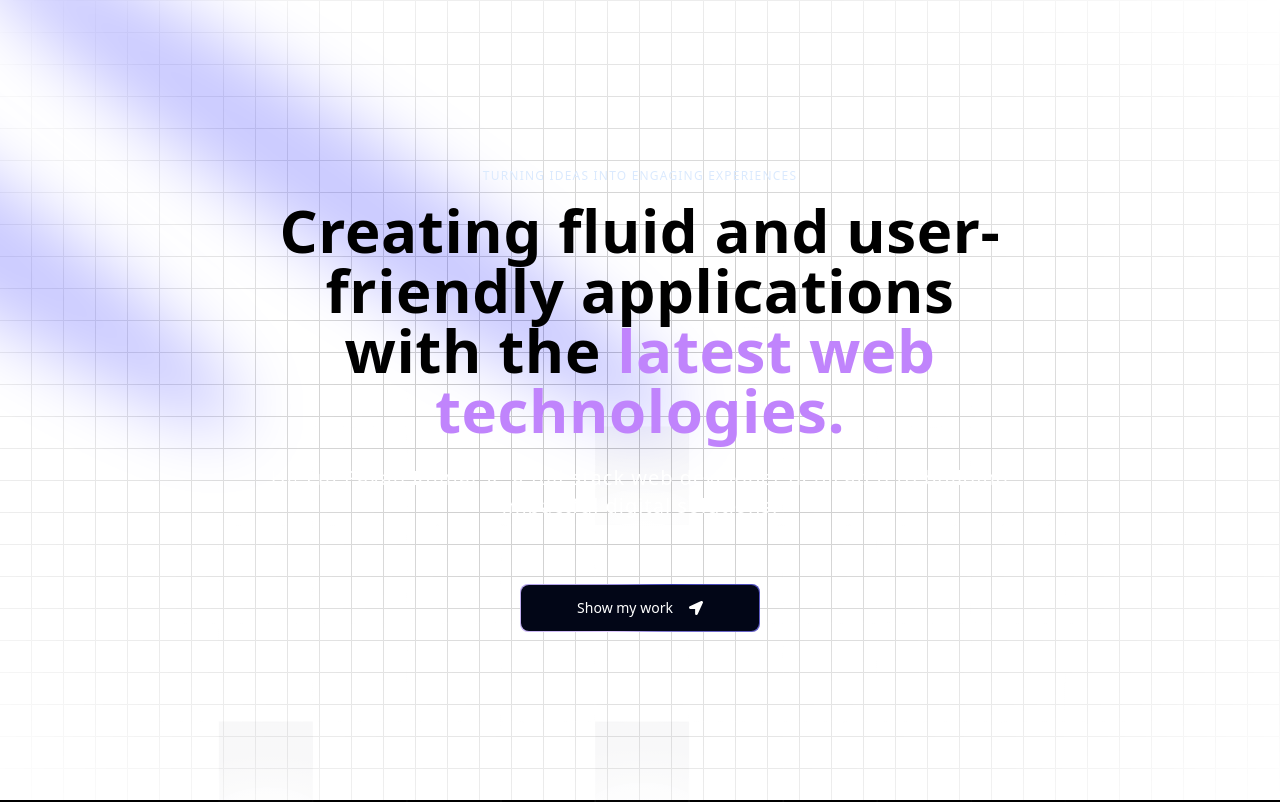
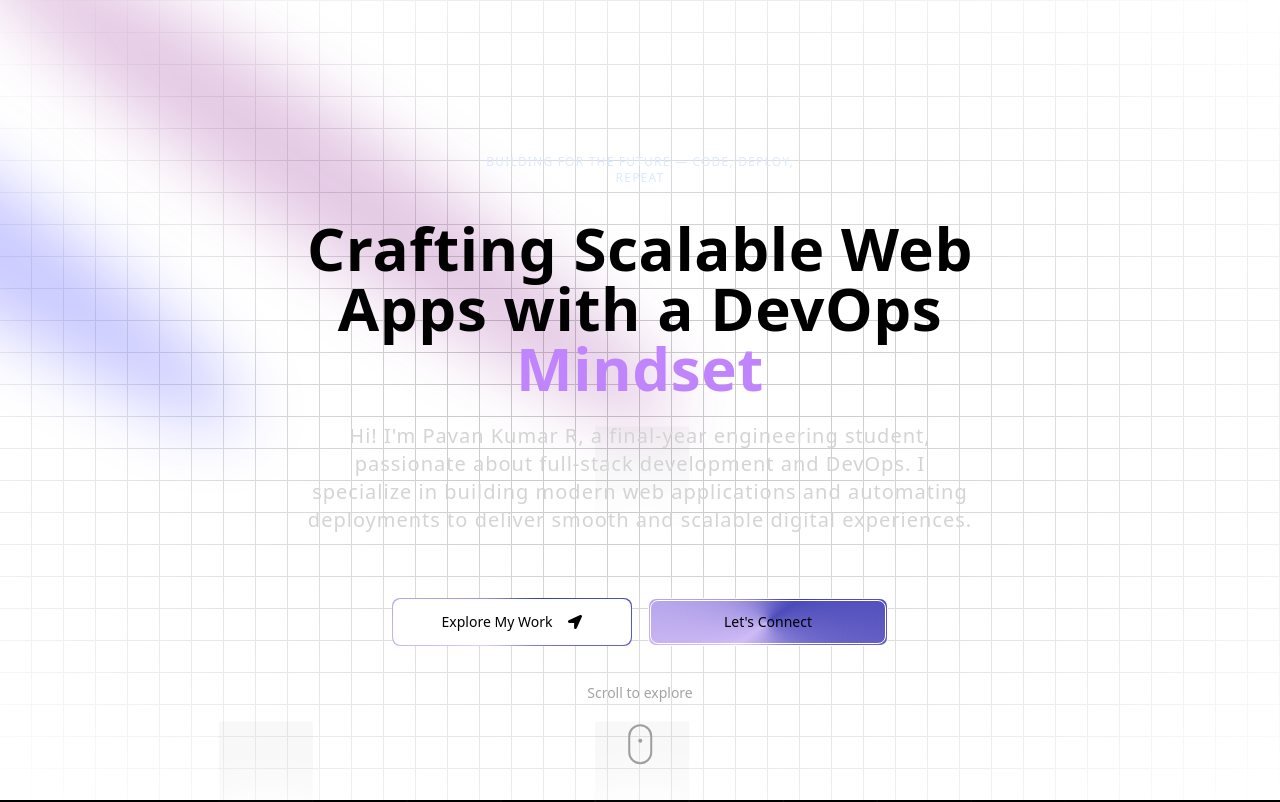
Before and after one commit to p-k-pavan/Profile, a Next.js app: page / in a window 1280 px wide. Shown: the top 802 px of the page. Built offline with nearby package versions, Linux system fonts and the light colour scheme.

Commit message:
Hero page update

```diff
--- a/app/components/Hero.tsx
+++ b/app/components/Hero.tsx
@@ -4,45 +4,110 @@ import { Spotlight } from "./ui/Spotlight";
 import { TextGenerateEffect } from "./ui/TextGenerateEffect";
 import MagicButton from "./ui/MagicButton";
 import { FaLocationArrow } from "react-icons/fa";
+import { motion } from "framer-motion";
 
 const Hero = () => {
   return (
-    <div className="relative h-screen"> {/* Changed to relative to manage positioning better */}
-      <div>
+    <div className="relative h-screen w-full overflow-hidden bg-black flex flex-col items-center justify-center">
+      <div className="absolute inset-0 z-0">
         <Spotlight
           className="-top-40 -left-10 md:-left-32 md:-top-20 h-screen"
           fill="white"
         />
-        <Spotlight className="absolute left-80 top-28 h-[80vh] w-[50vw]" fill="blue" />
+        <Spotlight
+          className="absolute left-80 top-28 h-[80vh] w-[50vw]"
+          fill="purple"
+        />
         <Spotlight
           className="absolute right-80 top-28 h-[80vh] w-[50vw]"
           fill="blue"
         />
+
+        <div className="absolute h-full w-full dark:bg-black bg-white dark:bg-grid-white/[0.03] bg-grid-black/[0.2]">
+          <div className="absolute pointer-events-none inset-0 flex items-center justify-center dark:bg-black bg-white [mask-image:radial-gradient(ellipse_at_center,transparent_20%,black)]" />
+        </div>
       </div>
-      <div className="absolute top-0 left-0 flex items-center justify-center h-full w-full dark:bg-black bg-white dark:bg-grid-white/[0.1] bg-grid-black/[0.2]">
-        <div className="absolute pointer-events-none inset-0 flex items-center justify-center dark:bg-black bg-white [mask-image:radial-gradient(ellipse_at_center,transparent_20%,black)]"></div>
-        <div className="flex justify-center relative my-20 z-10">
-          <div className="max-w-[89vw] md:max-w-2xl lg:max-w-[60vw] flex flex-col items-center justify-center">
-            <h2 className="uppercase tracking-widest text-xs text-center text-blue-100 max-w-80">
-              Turning Ideas into Engaging Experiences
-            </h2>
-            <TextGenerateEffect
-              className="text-center text-[40px] md:text-3xl lg:text-4xl"
-              words="Creating fluid and user-friendly applications with the latest web technologies."
-            />
-            <p className="text-center md:tracking-wider my-6 text-sm md:text-lg lg:text-xl">
-              Hi! I&apos;m Pavan Kumar R, a full-stack web developer dedicated
-              to building impactful digital solutions.
-            </p>
-            <a href="/about">
+
+      <motion.div
+        initial={{ opacity: 0, y: 20 }}
+        animate={{ opacity: 1, y: 0 }}
+        transition={{ duration: 0.8 }}
+        className="relative z-10 flex flex-col items-center justify-center px-4 max-w-7xl mx-auto"
+      >
+        <motion.div
+          whileHover={{ scale: 1.05 }}
+          className="max-w-[89vw] md:max-w-2xl lg:max-w-[60vw] flex flex-col items-center justify-center"
+        >
+          <motion.p
+            initial={{ opacity: 0, y: 10 }}
+            animate={{ opacity: 1, y: 0 }}
+            transition={{ delay: 0.2, duration: 0.5 }}
+            className="uppercase tracking-widest text-xs text-center text-blue-100 max-w-80 mb-4"
+          >
+            Building for the Future — Code, Deploy, Repeat
+          </motion.p>
+
+          <TextGenerateEffect
+            className="text-center text-4xl md:text-5xl lg:text-6xl font-bold leading-tight"
+            words="Crafting Scalable Web Apps with a DevOps Mindset"
+          />
+
+          <motion.p
+            initial={{ opacity: 0, y: 10 }}
+            animate={{ opacity: 1, y: 0 }}
+            transition={{ delay: 0.4, duration: 0.5 }}
+            className="text-center md:tracking-wider my-6 text-sm md:text-lg lg:text-xl text-neutral-300 max-w-2xl"
+          >
+            Hi! I'm Pavan Kumar R, a final-year engineering student, passionate
+            about full-stack development and DevOps. I specialize in building
+            modern web applications and automating deployments to deliver smooth
+            and scalable digital experiences.
+          </motion.p>
+
+          <motion.div
+            initial={{ opacity: 0, y: 10 }}
+            animate={{ opacity: 1, y: 0 }}
+            transition={{ delay: 0.6, duration: 0.5 }}
+            className="flex flex-col md:flex-row gap-4 items-center"
+          >
+            <a href="#projects">
               <MagicButton
-                title="Show my work"
+                title="Explore My Work"
                 icon={<FaLocationArrow />}
                 position="right"
+                otherClasses="bg-white text-black hover:bg-white/90"
               />
             </a>
-          </div>
-        </div>
+            <a href="#contact">
+              <MagicButton
+                title="Let's Connect"
+                position="right"
+                otherClasses="border border-white bg-transparent hover:bg-white/10"
+              />
+            </a>
+          </motion.div>
+        </motion.div>
+      </motion.div>
+
+      <div className="absolute bottom-10 left-1/2 transform -translate-x-1/2">
+        <motion.div
+          animate={{ y: [0, -10, 0] }}
+          transition={{ duration: 2, repeat: Infinity }}
+          className="text-neutral-400 text-sm"
+        >
+          Scroll to explore
+        </motion.div>
+        <motion.div
+          animate={{ y: [0, 10, 0] }}
+          transition={{ duration: 2, repeat: Infinity, delay: 0.5 }}
+          className="w-6 h-10 border-2 border-neutral-400 rounded-full mx-auto mt-2 flex justify-center"
+        >
+          <motion.div
+            animate={{ y: [0, 5, 0] }}
+            transition={{ duration: 1.5, repeat: Infinity }}
+            className="w-1 h-1 bg-neutral-400 rounded-full mt-2"
+          />
+        </motion.div>
       </div>
     </div>
   );
--- a/app/components/ui/MagicButton.tsx
+++ b/app/components/ui/MagicButton.tsx
@@ -18,7 +18,7 @@ const MagicButton = ({
 
         onClick={handleClick}>
             <span className="absolute inset-[-1000%] animate-[spin_2s_linear_infinite] bg-[conic-gradient(from_90deg_at_50%_50%,#E2CBFF_0%,#393BB2_50%,#E2CBFF_100%)]" />
-            <span className={`inline-flex h-full w-full cursor-pointer items-center justify-center rounded-lg bg-slate-950 px-7 py-2 text-sm font-medium text-white backdrop-blur-3xl ${otherClasses} flex gap-4 items-center`}>
+            <span className={`inline-flex h-full w-full cursor-pointer items-center justify-center rounded-lg bg-slate-950 px-7 py-2 text-sm font-medium text-black backdrop-blur-3xl ${otherClasses} flex gap-4 items-center`}>
                 {position === 'left' && icon}
                 {title}
                 {position === 'right' && icon}
--- a/app/components/ui/TextGenerateEffect.tsx
+++ b/app/components/ui/TextGenerateEffect.tsx
@@ -25,7 +25,7 @@ export const TextGenerateEffect = ({
       },
       {
         duration: duration ? duration : 1,
-        delay: stagger(0.2),
+        delay: stagger(0.4),
       }
     );
   }, [scope.current]);
```
